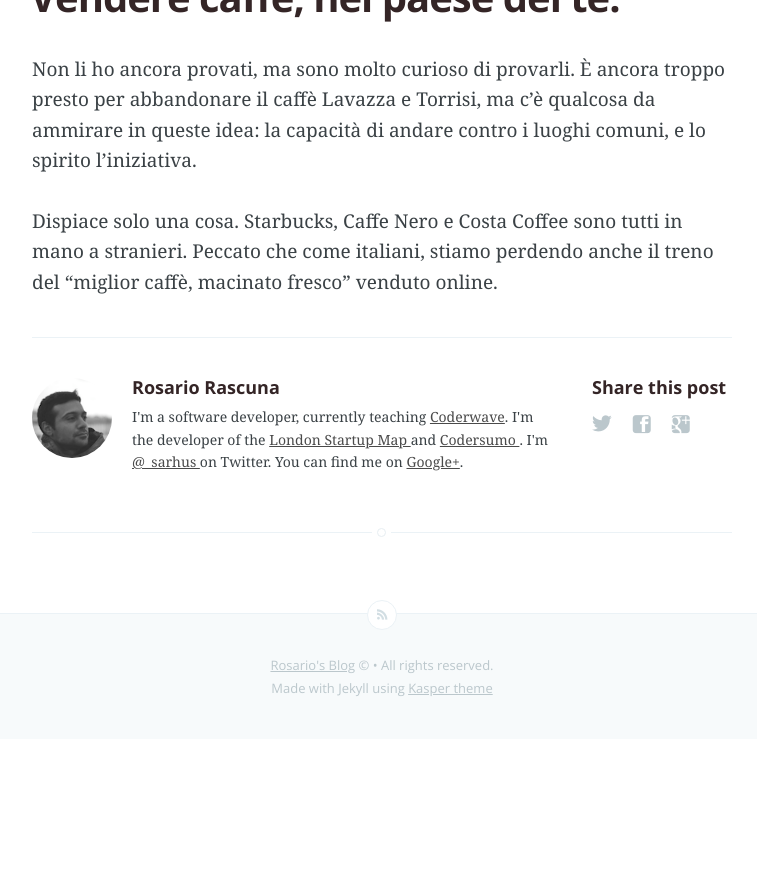
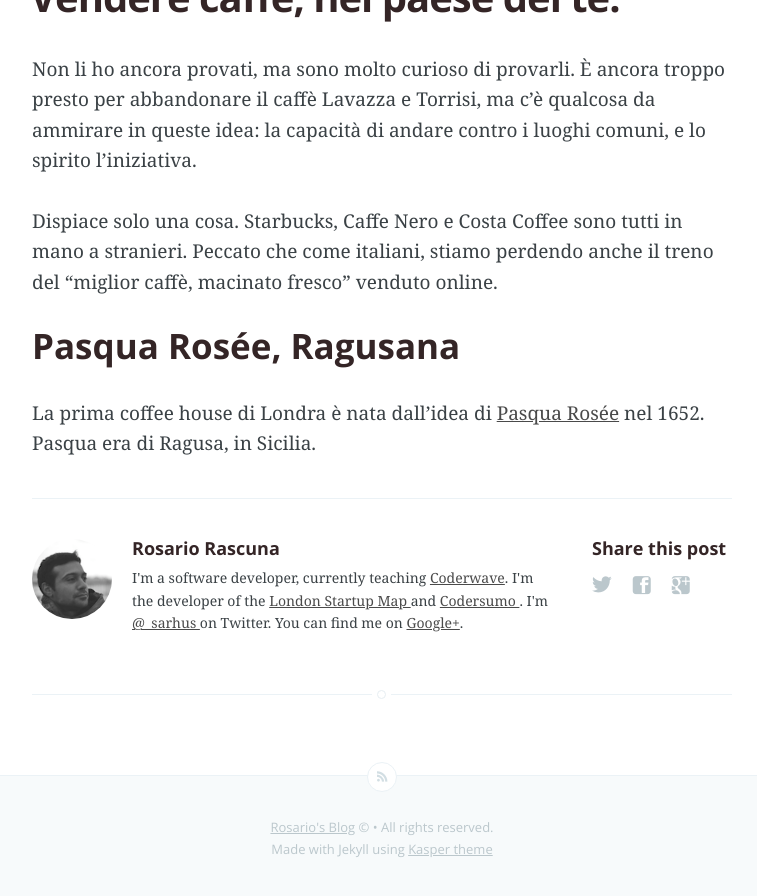
Before and after one commit to rosario/rosario.github.com, a Jekyll site: the page built from _posts/2014-01-04-caffe-startup.markdown, in a window 1280 px wide and 900 px high, scrolled down 1372 px. Shown: the top 896 px of the window, without its empty margins (258-1015 px from the left). Built offline with Jekyll 4.4.1, drawn with Linux system fonts in a browser that asks for light colours; Markdown is read by kramdown in place of the engine named in the settings; before the commit the page ends 2111 px from its top, so only the background shows below that.

Commit message:
aggiunta notizia su Pasqua

```diff
--- a/_posts/2014-01-04-caffe-startup.markdown
+++ b/_posts/2014-01-04-caffe-startup.markdown
@@ -21,3 +21,9 @@
 Non li ho ancora provati, ma sono molto curioso di provarli. È ancora troppo presto per abbandonare il caffè Lavazza e Torrisi, ma c'è qualcosa da ammirare in queste idea: la capacità di andare contro i luoghi comuni, e lo spirito l'iniziativa.
 
 Dispiace solo una cosa. Starbucks, Caffe Nero e Costa Coffee sono tutti in mano a stranieri. Peccato che come italiani, stiamo perdendo anche il treno del "miglior caffè, macinato fresco" venduto online.
+
+
+### Pasqua Rosée, Ragusana
+
+La prima coffee house di Londra è nata dall'idea di [Pasqua Rosée](http://en.wikipedia.org/wiki/Pasqua_Ros%C3%A9e) nel 1652.
+Pasqua era di Ragusa, in Sicilia.
```
